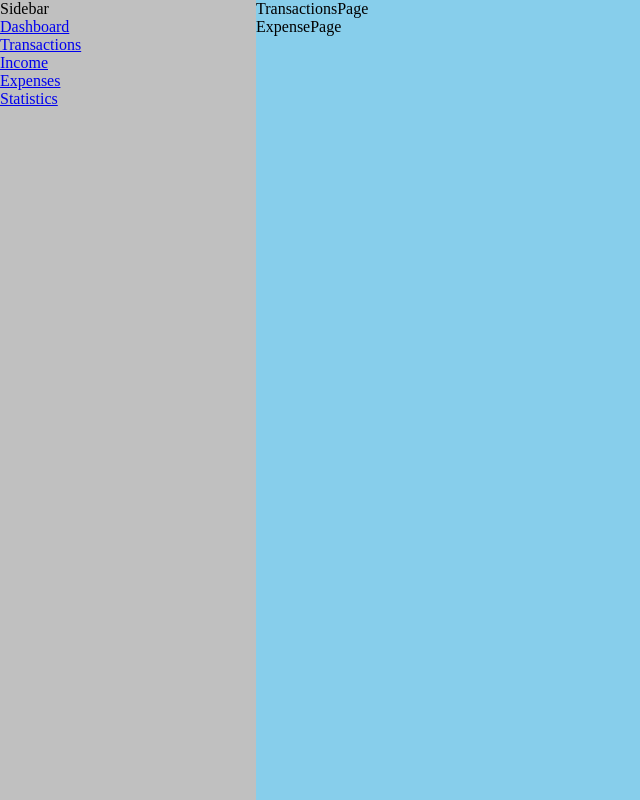
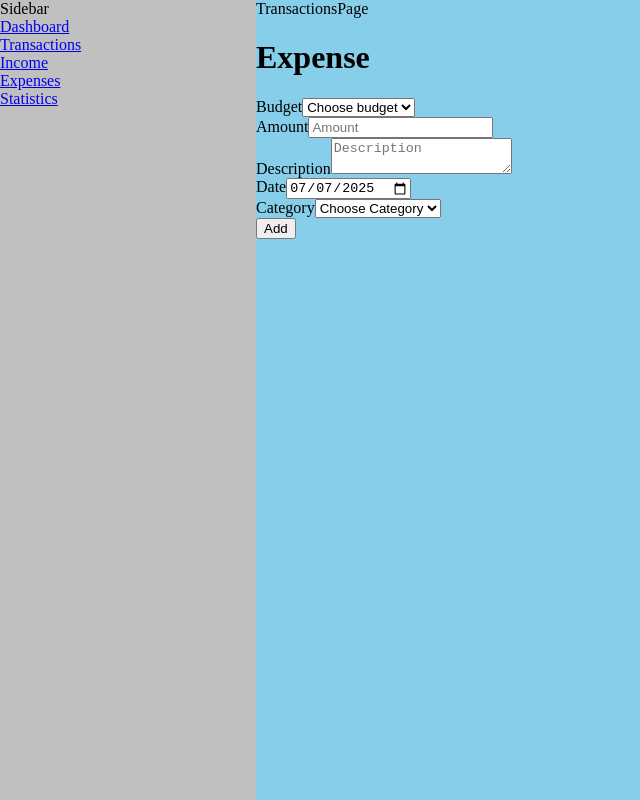
Before and after one commit to alexanderivanov2/budget-app, a React (Vite) app: page /transactions/expenses in a window 1280 px wide. Shown: the whole page, without its empty margins (0-640 px from the left). Built offline with nearby package versions, Linux system fonts and the light colour scheme.

Commit message:
implement initial representation of transaction form in expense page

```diff
--- a/src/pages/expenses/ExpensePage.tsx
+++ b/src/pages/expenses/ExpensePage.tsx
@@ -1,8 +1,11 @@
-import React from 'react'
+import TransactionForm from '../transactions/TransactionForm'
 
 const ExpensePage = () => {
   return (
-    <div>ExpensePage</div>
+    <div>
+      <h1>Expense</h1>
+      <TransactionForm />
+    </div>
   )
 }
 
```
